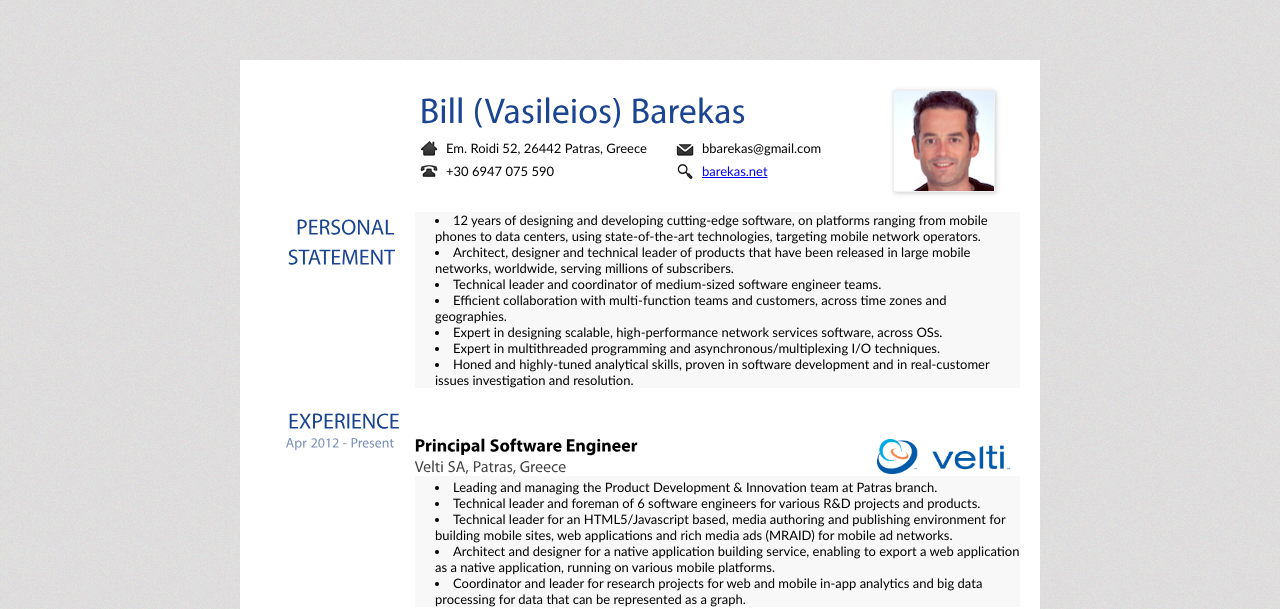
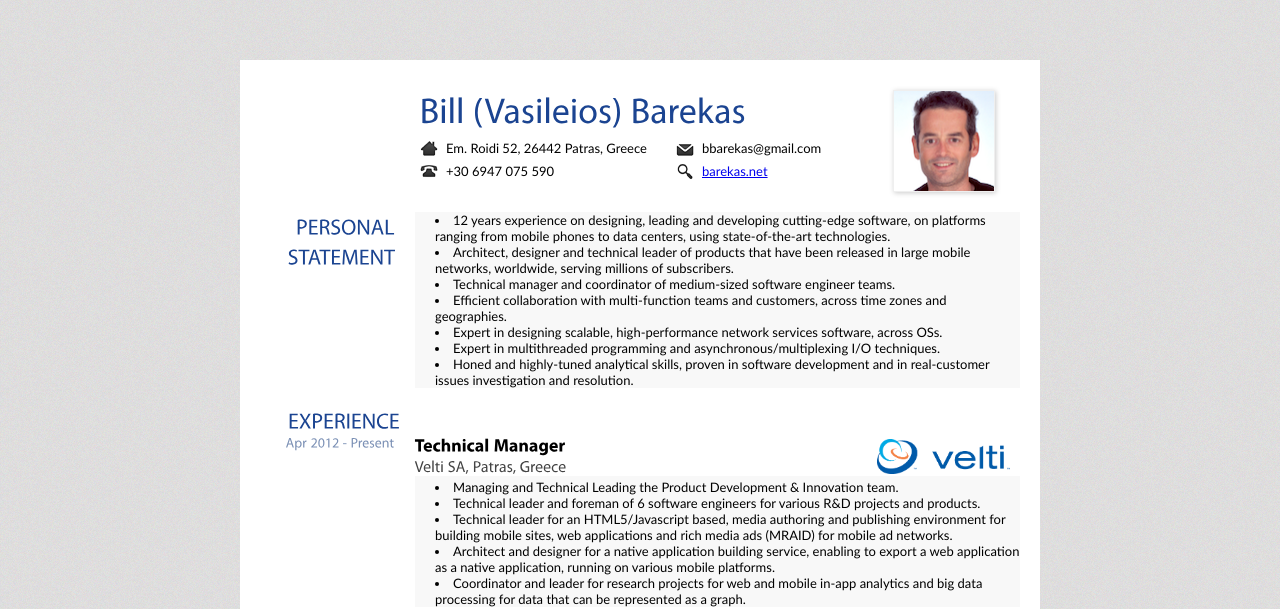
Before and after one commit to bbarekas/bbarekas.github.com, a Jekyll site: the page resume/index.html, which Jekyll copies as it is, in a window 1280 px wide. Shown: the top 609 px of the page. Built offline with Jekyll 4.4.1, drawn with Linux system fonts in a browser that asks for light colours; Markdown is read by kramdown in place of the engine named in the settings.

Commit message:
Update resume. Update title for Velti.

```diff
--- a/resume/index.html
+++ b/resume/index.html
@@ -57,10 +57,10 @@
                 <div class="tasks">
                    <ul class="info">
                       <li>
-                          12 years of designing and developing cutting-edge
-                          software, on platforms ranging from mobile phones
-                          to data centers, using state-of-the-art technologies,
-                          targeting mobile network operators.
+                          12 years experience on designing, leading and
+                          developing cutting-edge software, on platforms
+                          ranging from  mobile phones to data centers, using
+                          state-of-the-art technologies.
                       </li>
                       <li>
                           Architect, designer and technical leader of products
@@ -68,7 +68,7 @@
                           worldwide, serving millions of subscribers.
                       </li>
                       <li>
-                          Technical leader and coordinator of medium-sized
+                          Technical manager and coordinator of medium-sized
                           software engineer teams.
                       </li>
                       <li>
@@ -111,7 +111,7 @@
                         <img src="images/Velti_logo.png"/>
                     </div>
                     <div class="position_title">
-                        Principal Software Engineer
+                        Technical Manager
                     </div>
                     <div class="company">
                         Velti SA, Patras, Greece
@@ -120,8 +120,8 @@
                 <div class="tasks">
                   <ul class="info">
                     <li>
-                        Leading and managing the Product Development &
-                        Innovation team at Patras branch.
+                        Managing and Technical Leading the Product Development
+                        & Innovation team.
                     </li>
                     <li>
                         Technical leader and foreman of 6 software engineers
```
